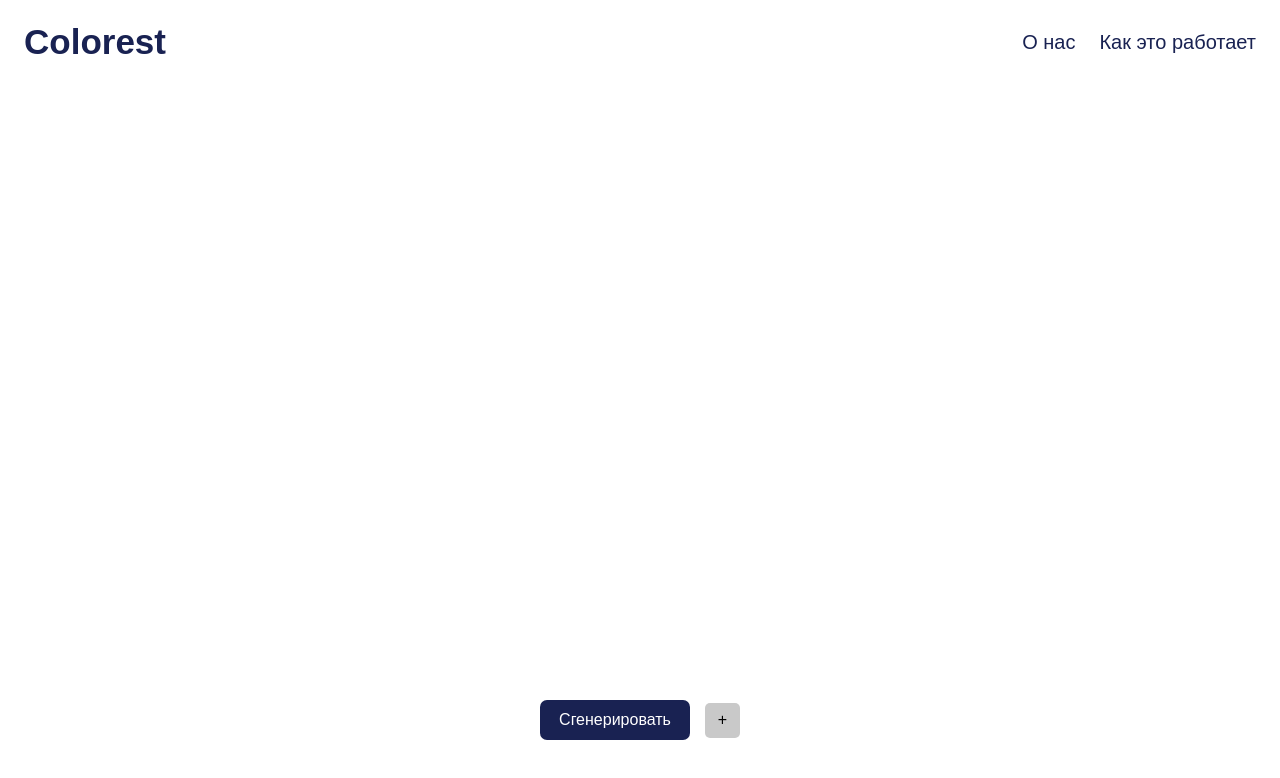
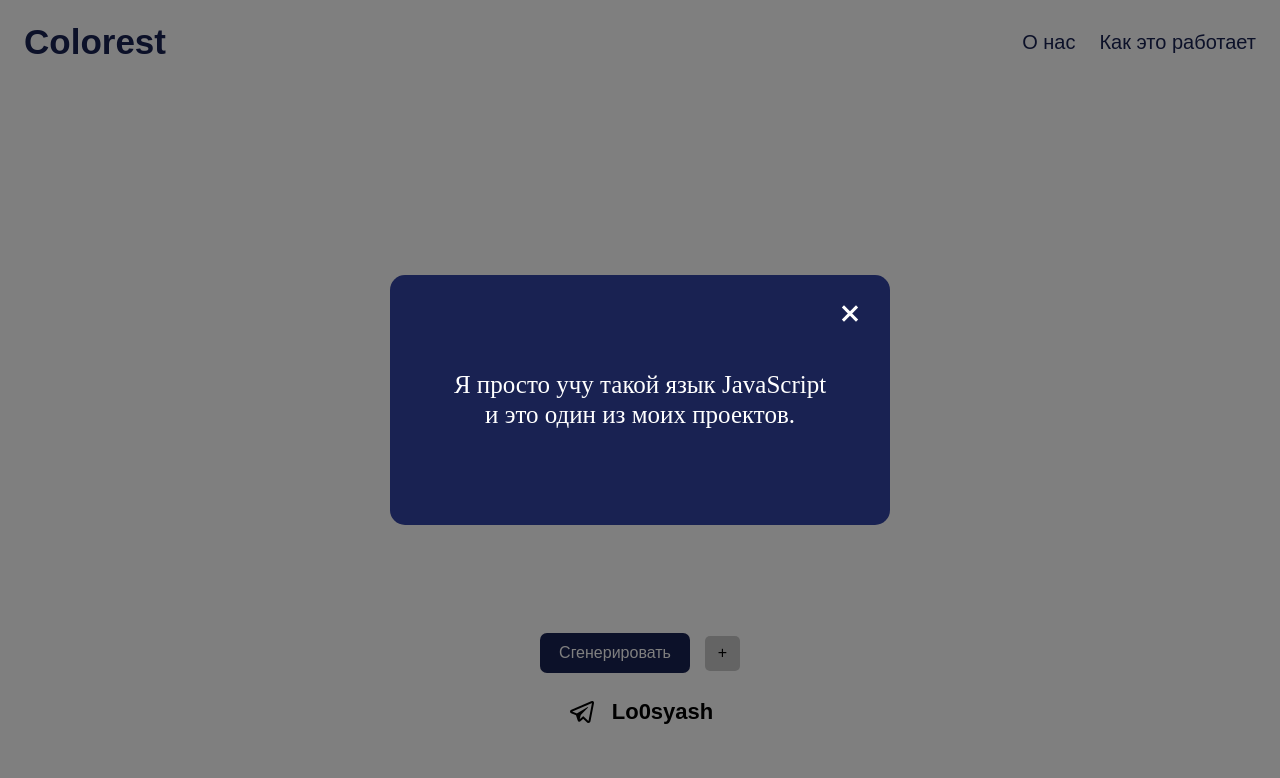
Before and after one commit to Lo0syash/RandomHex, a plain HTML site: page index.html in a window 1280 px wide. Both pictures are taken after a click on the link "О нас". Drawn offline with nearby package versions, Linux system fonts and the light colour scheme.

Commit message:
add container, modal window and telegram

```diff
--- a/assets/css/main.css
+++ b/assets/css/main.css
@@ -5,6 +5,7 @@
     overflow: hidden;
     font-family: 'Montserrat', sans-serif;
     font-weight: 400;
+    z-index: 2;
 }
 
 .container{
@@ -44,6 +45,75 @@
     color: #848fac;
 }
 
+/* ============ MODAL ============ */
+/* ============ MODAL ============ */
+
+.modal__wrapper{
+    width: 100%;
+    height: 100%;
+    display: none;
+    justify-content: center;
+    align-items: center;
+    position: fixed;
+    background-color: rgba(0, 0, 0, .5);
+    z-index: 99;
+}
+
+.modal__wrapper.active{
+    display: flex;
+}
+
+.overlay{
+    width: 100%;
+    height: 100%;
+    position: absolute;
+    z-index: 1;
+}
+
+.modal__window{
+    width: 500px;
+    height: 250px;
+    border-radius: 15px;
+    background-color: #192252;
+    padding: 35px;
+    display: flex;
+    align-items: center;
+    justify-content: center;
+    position: relative;
+    z-index: 4;
+}
+
+.modal__window-text{
+    font-size: 18px;
+    color: #fff;
+    line-height: 25px;
+}
+
+.btn__overlay{
+    position: absolute;
+    top: 37px;
+    right: 50px;
+    cursor: pointer;
+    z-index: 2;
+}
+
+.btn__overlay::after,
+.btn__overlay::before{
+    content: '';
+    position: absolute;
+    width: 20px;
+    height: 3px;
+    background: #fff;
+}
+
+.btn__overlay::after{
+    transform: rotate(45deg);
+}
+
+.btn__overlay::before{
+    transform: rotate(-45deg);
+}
+
 /* ============ MAIN ============ */
 /* ============ MAIN ============ */
 
@@ -62,6 +132,7 @@
     display: flex;
     justify-content: space-between;
     gap: 5px;
+    height: 500px;
 }
 
 .color-item{
@@ -76,6 +147,7 @@
 .color-item:hover .btn--delete{
     opacity: 1;
 }
+
 
 .btn-box{
     display: flex;
@@ -93,6 +165,7 @@
     justify-content: center;
     align-items: center;
     cursor: pointer;
+    z-index: 1;
 }
 
 .btn--add{
@@ -123,9 +196,25 @@
     display: flex;
     align-items: center;
     gap: 15px;
-    position: absolute;
-    top: 700px;
 }
 
 /* ============ FOOTER ============ */
 /* ============ FOOTER ============ */
+
+.footer__inner{
+    display: flex;
+    justify-content: center;
+    margin: 24px 0;
+}
+
+.footer-link{
+    display: flex;
+    align-items: center;
+    gap: 15px;
+}
+
+.telegram-text{
+    font-size: 22px;
+    font-weight: 600;
+    color: #000;
+}
--- a/assets/js/main.js
+++ b/assets/js/main.js
@@ -1,3 +1,6 @@
+// ================ GENERATE COLOR
+// ================ GENERATE COLOR
+
 element = 0;
 function generateColor(){
     for (var i = 0; i < element; i++){
@@ -38,3 +41,43 @@ $(document).on('click', '.btn--delete', function(){
         $(this).parent().remove();
     }
 })
+
+// ================ MODAL WINDOW
+// ================ MODAL WINDOW
+
+function add(){
+    document.querySelector('.modal__wrapper').classList.add('active')
+}
+
+function remove(){
+    document.querySelector('.modal__wrapper').classList.remove('active')
+}
+
+$(document).on('click', '.about', function(){
+    const aboutText = document.querySelector('.modal__window-inner');
+    aboutText.innerHTML='';
+    aboutText.innerHTML =
+    `
+    <div class="btn__overlay" onclick="remove()"></div>
+    <p class="modal__window-text" style="text-align: center; font-size: 25px; line-height: 30px;">
+        Я просто учу такой язык JavaScript<br>
+        и это один из моих проектов.
+    </p>
+    `
+});
+
+$(document).on('click', '.how--work', function(){
+    const aboutText = document.querySelector('.modal__window-inner');
+    aboutText.innerHTML='';
+    aboutText.innerHTML =
+    `
+    <div class="btn__overlay" onclick="remove()"></div>
+    <p class="modal__window-text">
+        Все очень просто.<br>
+        Чтобы появились колонки с цветами нажмите на "+". Максимум 5.<br>
+        Удалять вы их можете наводясь на них.<br>
+        Нажимая на кнопку "Сгенерировать" появляются
+        цвета рандомной генерации.
+    </p>
+    `
+});
--- a/index.html
+++ b/index.html
@@ -10,15 +10,21 @@
     <title>Document</title>
 </head>
 <body>
-    <div class="wrapper">
+    <div class="modal__wrapper">
+        <div class="modal__window">
+            <div class="modal__window-inner"></div>
+        </div>
+        <div class="overlay" onclick="remove()"></div>
+    </div>
+    <div class="wrapper block">
         <header class="header">
             <div class="container">
                 <div class="header__inner">
                     <div class="logotype">Colorest</div>
                     <nav class="nav">
                         <ul class="nav-list">
-                            <li class="nav-item"><a href="#" class="nav-link">О нас</a></li>
-                            <li class="nav-item"><a href="#" class="nav-link">Как это работает</a></li>
+                            <li class="nav-item"><a href="#" class="nav-link about" onclick="add()">О нас</a></li>
+                            <li class="nav-item"><a href="#" class="nav-link how--work" onclick="add()">Как это работает</a></li>
                         </ul>
                     </nav>
                 </div>
@@ -39,6 +45,14 @@
                 </div>
             </section>
         </main>
+        <footer class="footer">
+            <div class="footer__inner">
+                <a href="https:/t.me/ezGamez" class="footer-link">
+                    <img src="assets/images/telegram-icon.png" alt="icon" class="telegram-icon">
+                    <p class="telegram-text">Lo0syash</p>
+                </a>
+            </div>
+        </footer>
     </div>
     <script src="https://code.jquery.com/jquery-3.6.3.js" integrity="sha256-nQLuAZGRRcILA+6dMBOvcRh5Pe310sBpanc6+QBmyVM=" crossorigin="anonymous"></script>
     <script src="assets/js/main.js"></script>
```
Also changed, not shown: assets/images/telegram-icon.png (added).
